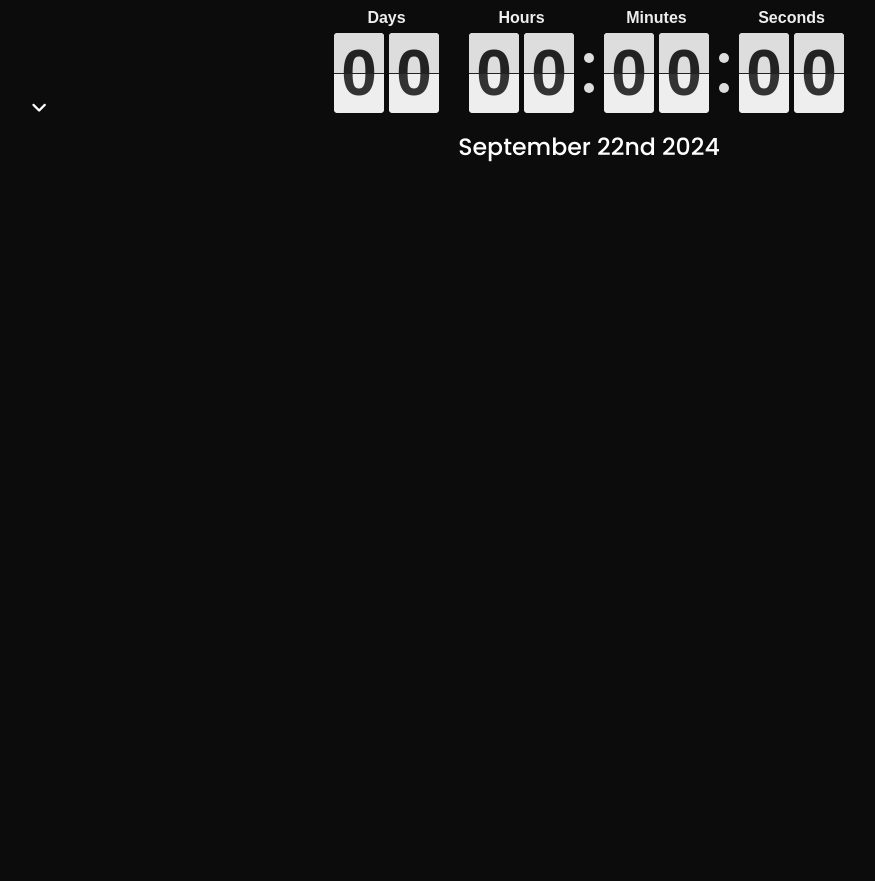
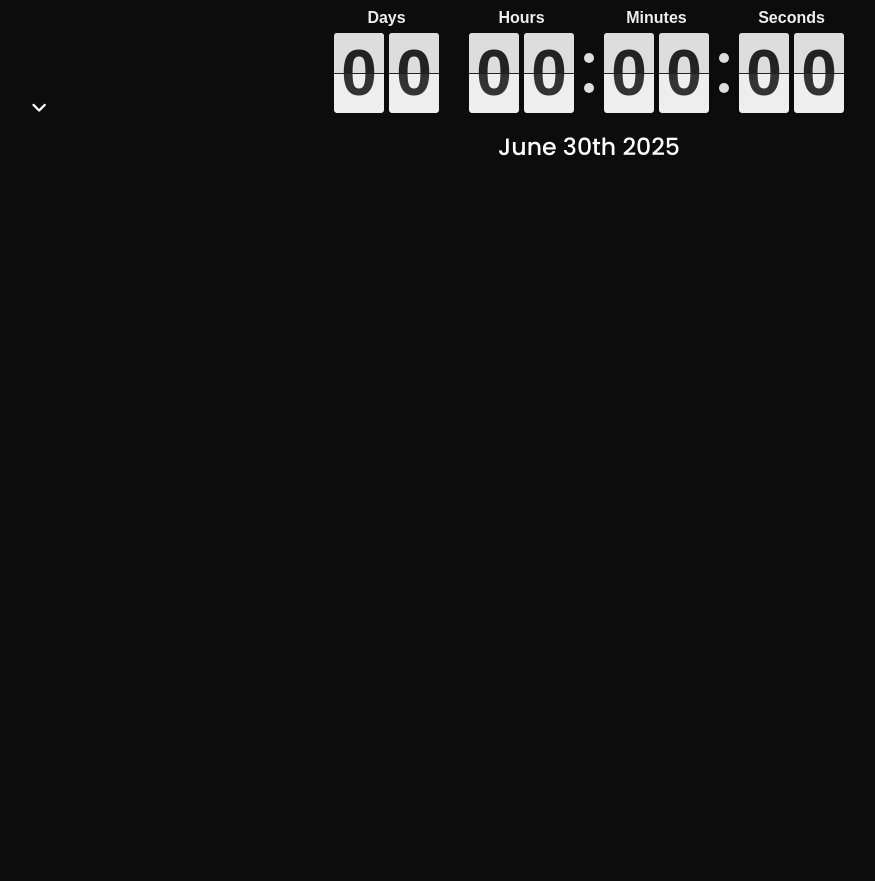
Before and after one commit to Terry-BrooksJr/Portfolio, a plain HTML site: page index.html in a window 1280 px wide. Shown: the part 878-1759 px from the top of the page, without its empty margins (51-926 px from the left). Drawn offline with nearby package versions, Linux system fonts and the light colour scheme; some packages are replaced by stand-ins of ours; a script that the page names is missing; a web font is replaced by a local one.

Commit message:
Update index.html

```diff
--- a/index.html
+++ b/index.html
@@ -145,7 +145,7 @@
                             <div class="flipdown-container">
                                 <h2 class="text-center" id="launch-annoucement"> Updates Will Be Launched in...</h2>
                                 <div id="flipdown" class="flipdown flipdown__theme-light mx-auto"></div>
-                                <h5 class="mt-3 text-center">September 22nd 2024 </h5>
+                                <h5 class="mt-3 text-center">June 30th 2025 </h5>
                               </div>
 
                             <div id="hero-footer">
```
